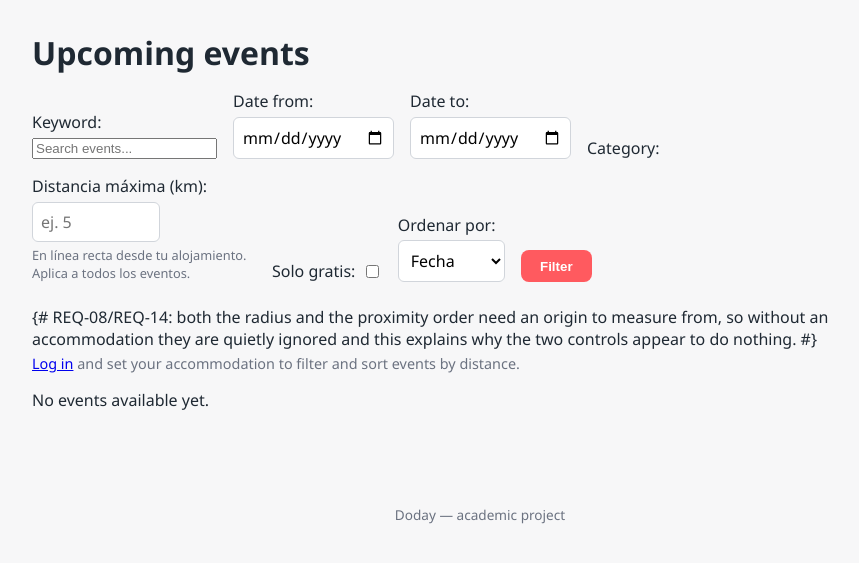
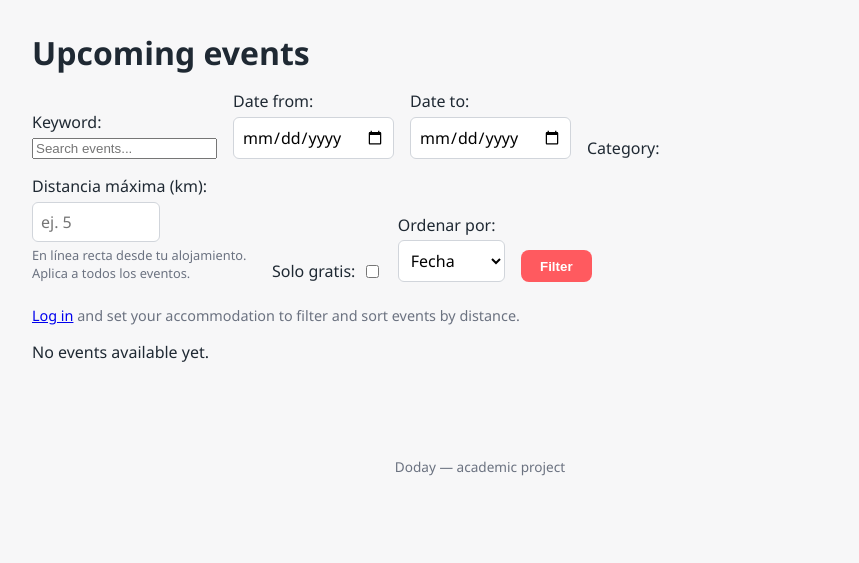
Before and after one commit to JANATAROTO/Doday-Project, a Django app: page / in a window 1280 px wide. Shown: the part 113-676 px from the top of the page, without its empty margins (160-1019 px from the left). Run offline with Django 5.2, Linux system fonts and the light colour scheme; data that the repository does not hold is empty.

Commit message:
correccion: comentario de plantilla visible en el listado de eventos

```diff
--- a/events/templates/events/event_list.html
+++ b/events/templates/events/event_list.html
@@ -16,9 +16,11 @@
     {% if filter_form.data %}<a href="{% url 'events:event_list' %}">Clear</a>{% endif %}
 </form>
 
-{# REQ-08/REQ-14: both the radius and the proximity order need an origin to
-   measure from, so without an accommodation they are quietly ignored and this
-   explains why the two controls appear to do nothing. #}
+{% comment %}
+REQ-08/REQ-14: both the radius and the proximity order need an origin to
+measure from, so without an accommodation they are quietly ignored and this
+explains why the two controls appear to do nothing.
+{% endcomment %}
 {% if not accommodation %}
 <p class="event-meta">
     {% if user.is_authenticated %}
```
